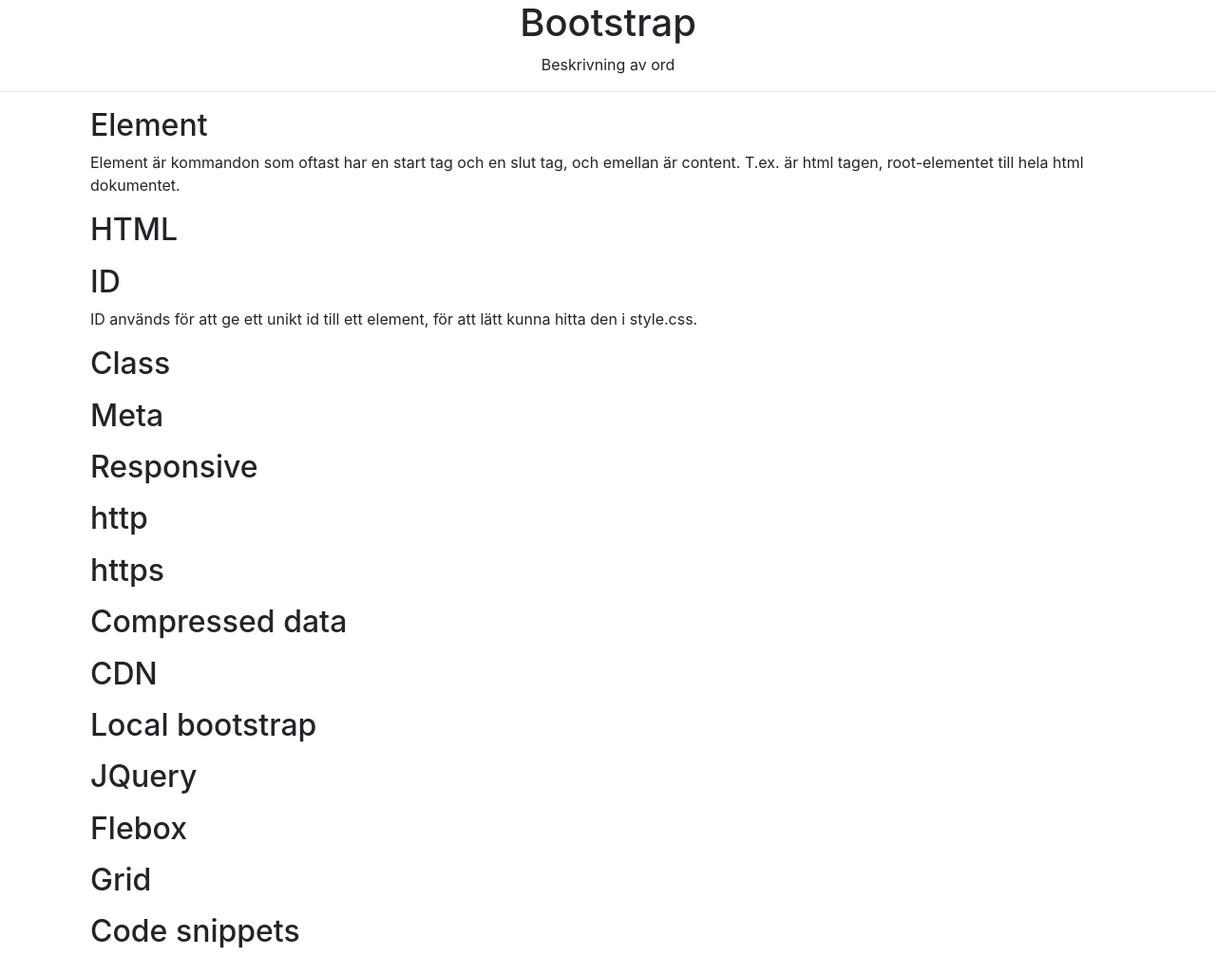
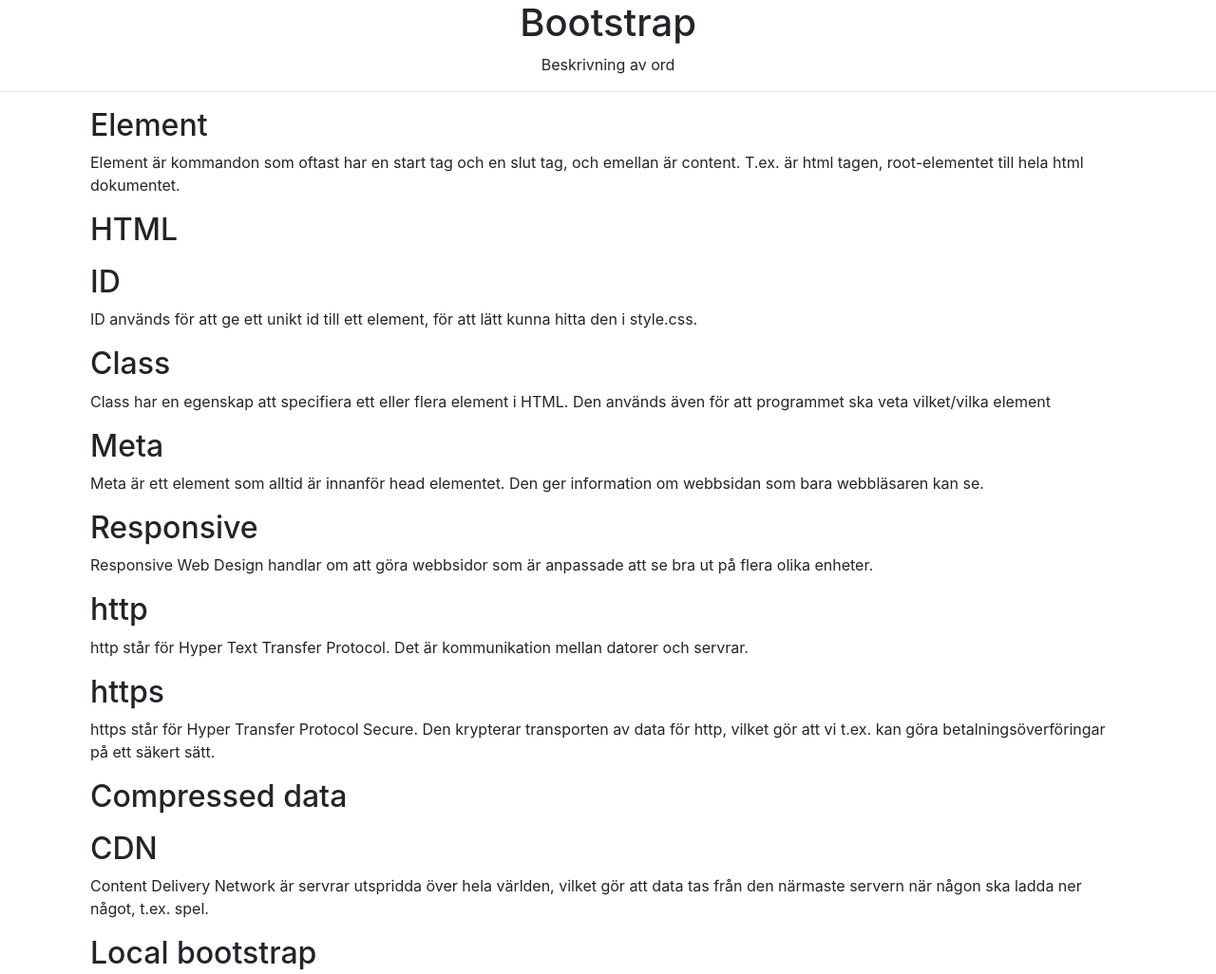
Before and after one commit to OliviaAnd/Olivia_Andersson_TE19D, a plain HTML site: page Webbutveckling/Bootstrap/index.html in a window 1280 px wide. Shown: the top 1026 px of the page at 95% size. Drawn offline with Linux system fonts and the light colour scheme.

Commit message:
bootstrap

```diff
--- a/Webbutveckling/Bootstrap/index.html
+++ b/Webbutveckling/Bootstrap/index.html
@@ -25,25 +25,25 @@
               <p>ID används för att ge ett unikt id till ett element, för att lätt kunna hitta den i style.css. </p>
 
               <h2> Class </h2>
-              <p> </p>
+              <p> Class har en egenskap att specifiera ett eller flera element i HTML. Den används även för att programmet ska veta vilket/vilka element </p>
 
               <h2> Meta </h2>
-              <p> </p>
+              <p> Meta är ett element som alltid är innanför head elementet. Den ger information om webbsidan som bara webbläsaren kan se. </p>
 
               <h2> Responsive </h2>
-              <p> </p>
+              <p> Responsive Web Design handlar om att göra webbsidor som är anpassade att se bra ut på flera olika enheter.  </p>
 
               <h2> http </h2>
-              <p> </p>
+              <p> http står för Hyper Text Transfer Protocol. Det är kommunikation mellan datorer och servrar. </p>
 
               <h2> https </h2>
-              <p> </p>
+              <p> https står för Hyper Transfer Protocol Secure. Den krypterar transporten av data för http, vilket gör att vi t.ex. kan göra betalningsöverföringar på ett säkert sätt. </p>
 
               <h2> Compressed data </h2>
               <p> </p>
 
               <h2> CDN </h2>
-              <p> </p>
+              <p> Content Delivery Network är servrar utspridda över hela världen, vilket gör att data tas från den närmaste servern när någon ska ladda ner något, t.ex. spel. </p>
 
               <h2> Local bootstrap </h2>
               <p> </p>
```
